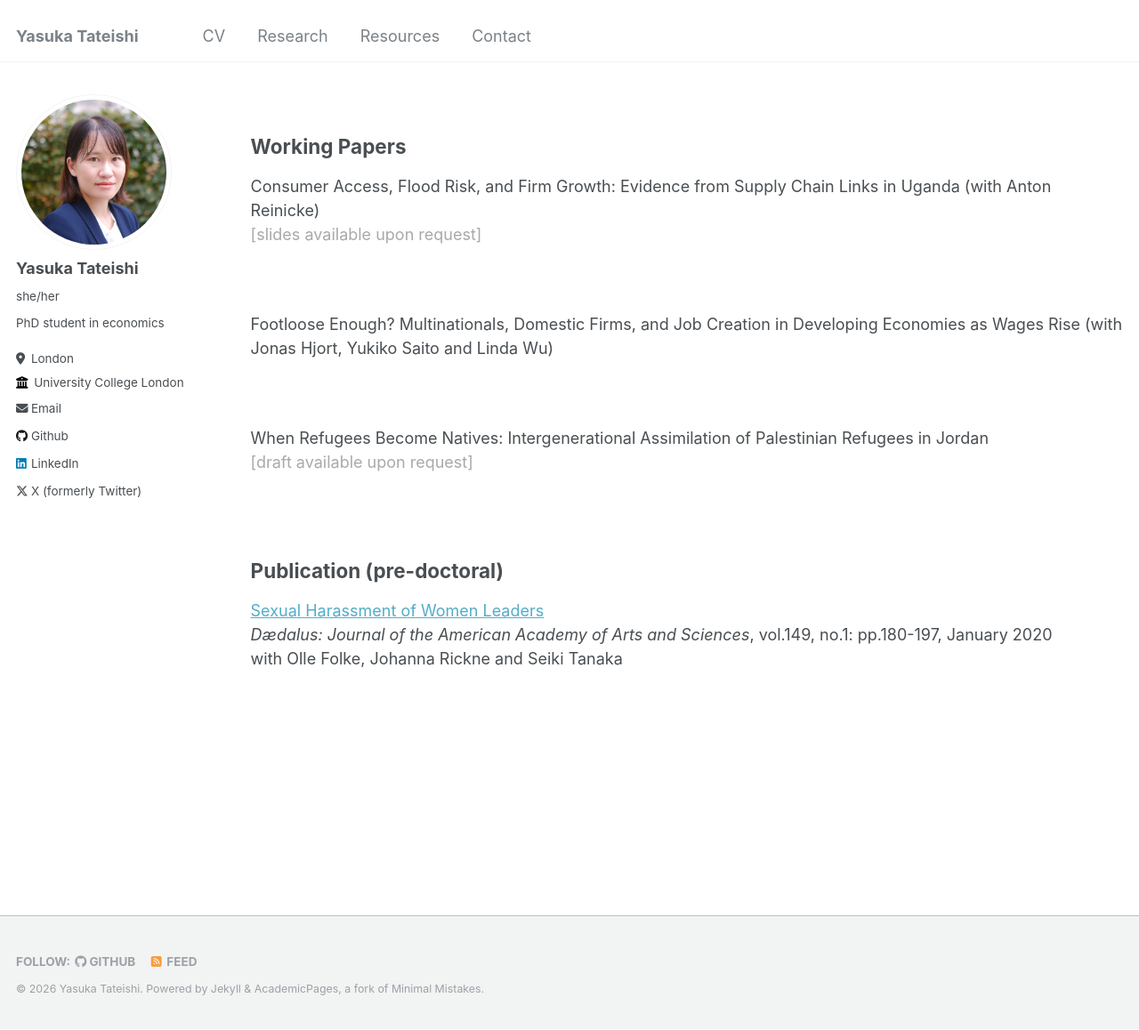
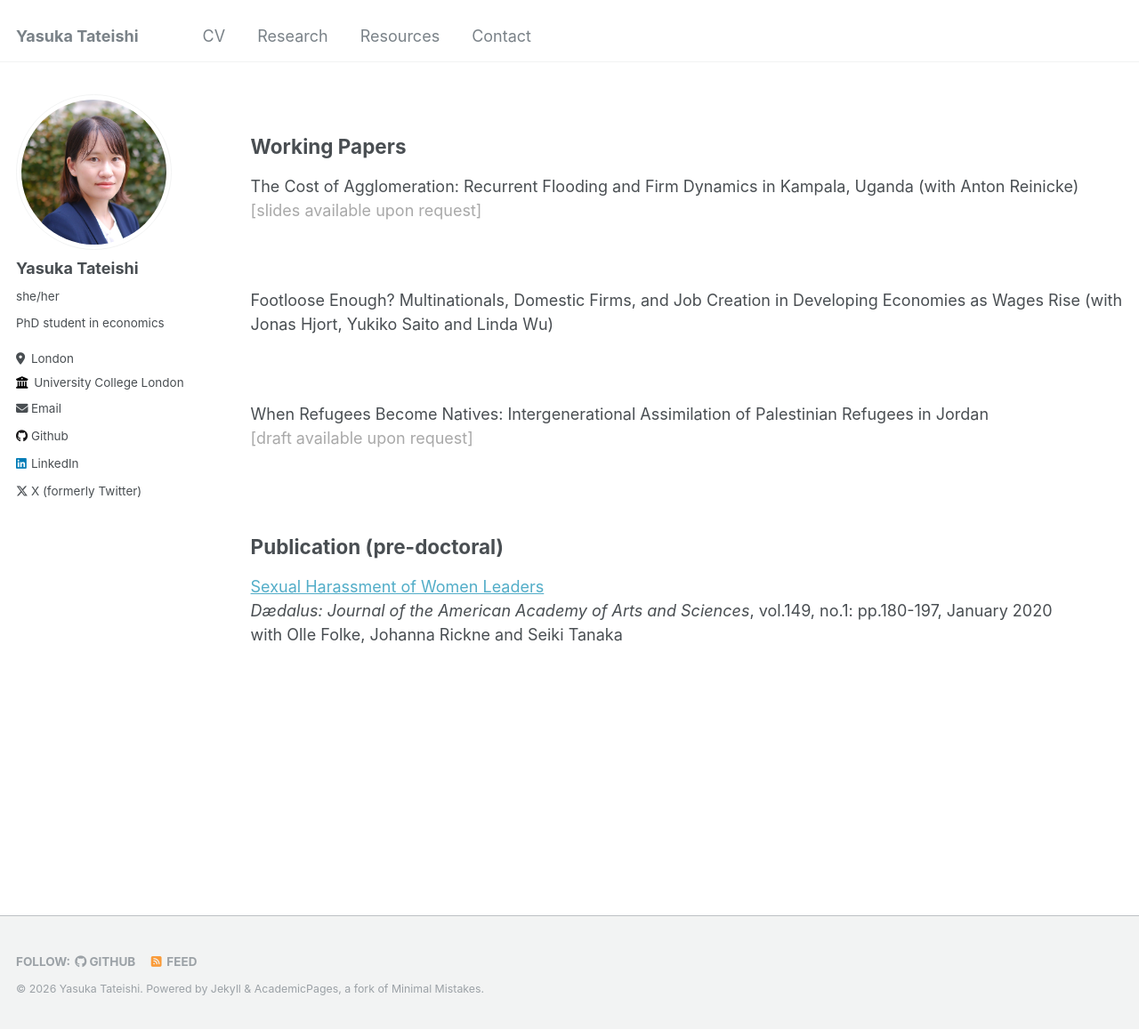
Before and after one commit to yaskatat/yaskatat.github.io, a Jekyll site: the page built from _pages/research.md, in a window 1280 px wide and 1158 px high. Shown: the whole window at 89% size. Built offline with Jekyll 4.4.1, drawn with Linux system fonts in a browser that asks for light colours.

Commit message:
Update research.md

```diff
--- a/_pages/research.md
+++ b/_pages/research.md
@@ -8,7 +8,7 @@ author_profile: true
 
 ## Working Papers
 
-Consumer Access, Flood Risk, and Firm Growth: Evidence from Supply Chain Links in Uganda (with Anton Reinicke) <br/>
+The Cost of Agglomeration: Recurrent Flooding and Firm Dynamics in Kampala, Uganda (with Anton Reinicke) <br/>
 <span style="color: DarkGrey">[slides available upon request]</span>
 
 <br/>
```
